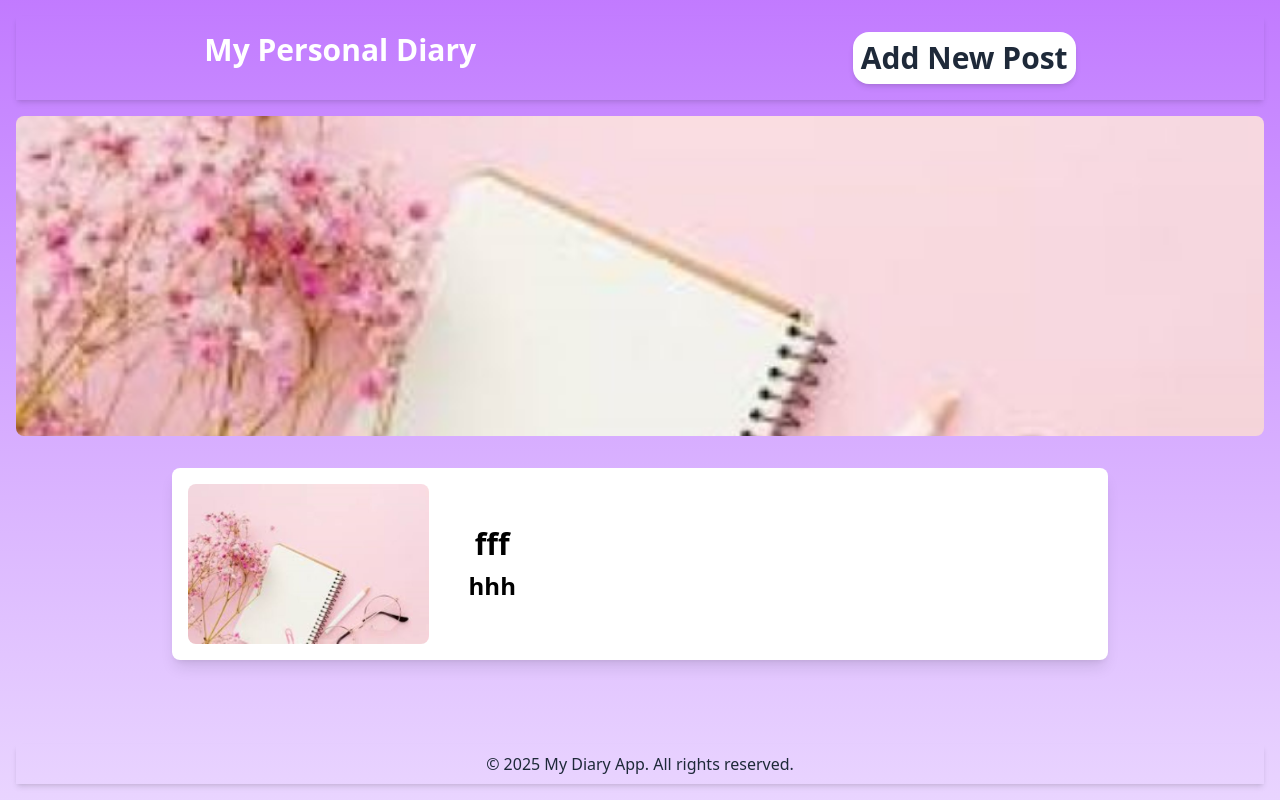
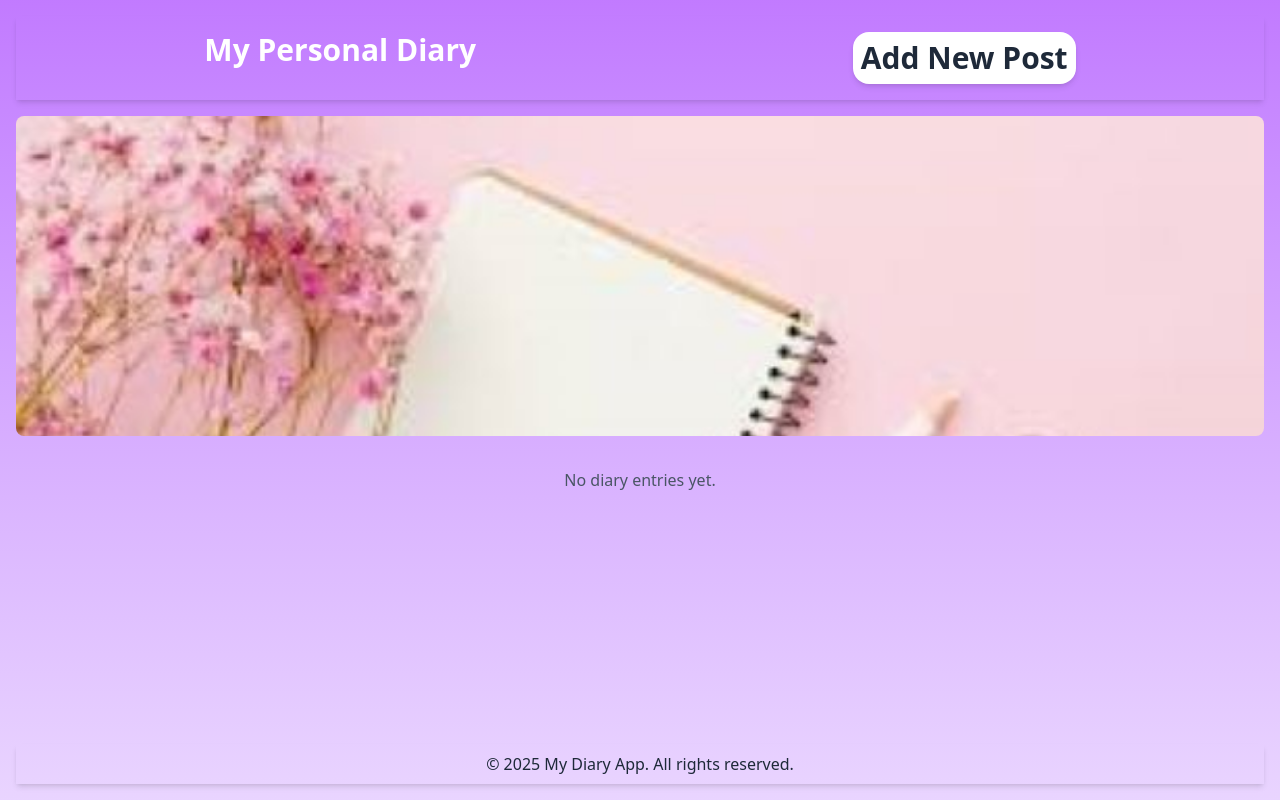
Before and after one commit to adrianny90/Diary, a React (Vite) app: page / in a window 1280 px wide. Built offline with nearby package versions, Linux system fonts and the light colour scheme.

Commit message:
added diary entry list

```diff
--- /dev/null
+++ b/src/components/DiaryEntries.jsx
@@ -0,0 +1,33 @@
+import React from "react";
+
+const DiaryEntries = ({ diaryEntries }) => {
+  console.log(diaryEntries);
+  return (
+    <>
+      <div className="mt-8 lg:w-3/4 text-left space-y-4 mx-auto">
+        {diaryEntries.length > 0 ? (
+          diaryEntries.map((entry, index) => (
+            <div
+              key={index}
+              className="bg-white p-4 rounded-lg shadow-lg flex items-center"
+            >
+              <img
+                src={entry.imageUrl}
+                alt="Entry"
+                className="max-w-72 h-40 rounded-lg mr-10"
+              />
+              <div className="flex flex-col">
+                <h2 className="font-bold text-3xl">{entry.title}</h2>
+                <p className="font-semibold text-2xl mt-2">{entry.date}</p>
+              </div>
+            </div>
+          ))
+        ) : (
+          <p className="text-center text-gray-600">No diary entries yet.</p>
+        )}
+      </div>
+    </>
+  );
+};
+
+export default DiaryEntries;
--- a/src/components/Home.jsx
+++ b/src/components/Home.jsx
@@ -1,10 +1,23 @@
-import React from "react";
 import image from "../assets/images.jpg";
 import Modal from "../components/Modal";
-import { useState } from "react";
+import DiaryEntries from "../components/DiaryEntries";
+import React, { useState, useEffect } from "react";
 
 export const Home = () => {
   const [addOpen, setAddOpen] = useState(false);
+  const [diaryEntries, setDiaryEntries] = useState([]);
+
+  // Function to fetch diary entries from localStorage
+  const fetchDiaryEntries = () => {
+    const storedEntries = JSON.parse(localStorage.getItem("diaryItems")) || [];
+    setDiaryEntries(storedEntries);
+  };
+
+  // Fetch entries when the component mounts
+  useEffect(() => {
+    fetchDiaryEntries();
+  }, [addOpen]); //whenever addOpen changes, fetchDiaryEntries will run
+
   return (
     <div className="min-h-screen flex flex-col bg-gradient-to-b from-purple-400 to-purple-200 p-4 ">
       {/* Header */}
@@ -28,19 +41,8 @@ export const Home = () => {
             className="w-full h-80 object-cover rounded-lg"
           />
         </div>
-        <div className="mt-8 lg:w-3/4 text-center space-y-4 mx-auto">
-          <div className="bg-white p-4 rounded-lg shadow-lg flex items-center">
-            <img
-              src={image}
-              alt="Entry"
-              className="max-w-72 h-40 rounded-lg mr-10"
-            />
-            <div>
-              <p className="font-bold text-3xl ">fff</p>
-              <p className="font-semibold text-2xl mt-2">hhh</p>
-            </div>
-          </div>
-        </div>
+        {/* Diary Entries Component */}
+        <DiaryEntries diaryEntries={diaryEntries} />
       </main>
 
       {/* Footer */}
--- a/src/components/Modal.jsx
+++ b/src/components/Modal.jsx
@@ -19,7 +19,7 @@ const Modal = ({ add, changeAdd }) => {
   const handleSubmit = (e) => {
     e.preventDefault(); // prevents emptying fields
 
-    let checkWarning = storeDiary({ formData }); // call store function
+    let checkWarning = storeDiary(formData); // call store function
     if (checkWarning) {
       setWarning(checkWarning);
       return;
--- a/src/modules/store.js
+++ b/src/modules/store.js
@@ -1,9 +1,9 @@
 const storeDiary = (formData) => {
   const retrieveDiary = JSON.parse(localStorage.getItem("diaryItems")) || [];
-  const checkDate = formData.formData.date;
+  const checkDate = formData.date;
   let checkFlag = false;
   retrieveDiary.forEach((item) => {
-    if (item.formData.date === checkDate) checkFlag = true; //checking if post with such date already axists
+    if (item.date === checkDate) checkFlag = true; //checking if post with such date already axists
   });
   if (!checkFlag) {
     const updatedDiary = [...retrieveDiary, formData];
```
